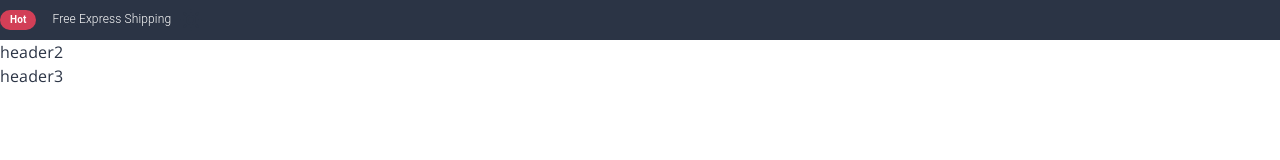
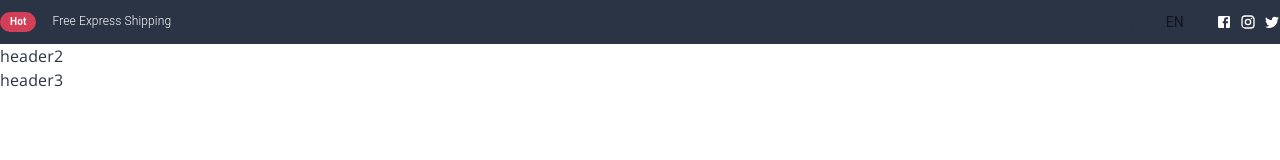
Before and after one commit to saghro/react-ecommerce, a React (Vite) app: page / in a window 1280 px wide. Shown: the top 160 px of the page. Built offline with nearby package versions, Linux system fonts and the light colour scheme.

Commit message:
ajouter les icons

```diff
--- a/src/components/header/Header1.jsx
+++ b/src/components/header/Header1.jsx
@@ -1,33 +1,64 @@
-import { DarkModeOutlined, LightModeOutlined } from "@mui/icons-material";
+import { DarkModeOutlined, ExpandMore, LightModeOutlined } from "@mui/icons-material";
+import FacebookIcon from "@mui/icons-material/Facebook";
+import InstagramIcon from "@mui/icons-material/Instagram";
+import TwitterIcon from "@mui/icons-material/Twitter";
 import { Box, IconButton, Stack, Typography, useTheme } from "@mui/material";
-import { useContext } from "react";
+import List from "@mui/material/List";
+import ListItem from "@mui/material/ListItem";
+import ListItemText from "@mui/material/ListItemText";
+import Menu from "@mui/material/Menu";
+import MenuItem from "@mui/material/MenuItem";
+import { useContext, useState } from "react";
 import { ColorModeContext } from "../../theme";
+
+const options = ["AR", "EN"];
 
 const Header1 = () => {
   const colorMode = useContext(ColorModeContext);
   const theme = useTheme();
+  const [anchorEl, setAnchorEl] = useState(null);
+  const [selectedIndex, setSelectedIndex] = useState(1);
+  const open = Boolean(anchorEl);
+  const handleClickListItem = (event) => {
+    setAnchorEl(event.currentTarget);
+  };
 
+  const handleMenuItemClick = (event, index) => {
+    setSelectedIndex(index);
+    setAnchorEl(null);
+  };
+
+  const handleClose = () => {
+    setAnchorEl(null);
+  };
   return (
     <Box sx={{ bgcolor: "#2B3445" }}>
       <Stack direction={"row"} alignItems={"center"}>
-     <Typography sx={{
-        mr:2,
-        p:"3px 10px",
-        bgcolor:"#D23F57",
-        borderRadius:"12px",
-        fontSize:"10px",
-        fontWeight:"bold",
-        color:"#fff"
-      }} variant="body2">
+        <Typography
+          sx={{
+            mr: 2,
+            p: "3px 10px",
+            bgcolor: "#D23F57",
+            borderRadius: "12px",
+            fontSize: "10px",
+            fontWeight: "bold",
+            color: "#fff",
+          }}
+          variant="body2"
+        >
           Hot
         </Typography>
-      <Typography sx={{
-        fontSize:"12px",
-        fontWeight:300,
-        color:"#fff"
-      }} variant="body2">
+        <Typography
+          sx={{
+            fontSize: "12px",
+            fontWeight: 300,
+            color: "#fff",
+          }}
+          variant="body2"
+        >
           Free Express Shipping
         </Typography>
+        <Box flexGrow={1} />
         <div>
           {theme.palette.mode === "light" ? (
             <IconButton
@@ -40,7 +71,7 @@ const Header1 = () => {
               }}
               color="inherit"
             >
-            <LightModeOutlined />
+              <LightModeOutlined fontSize="small" />
             </IconButton>
           ) : (
             <IconButton
@@ -58,8 +89,63 @@ const Header1 = () => {
           )}
         </div>
 
+        <List
+          component="nav"
+          aria-label="Device settings"
+          sx={{p:0,m:0}}
+        >
+          <ListItem
+
+            id="lock-button"
+            aria-haspopup="listbox"
+            aria-controls="lock-menu"
+            aria-label="when device is locked"
+            aria-expanded={open ? "true" : undefined}
+            onClick={handleClickListItem}
+            sx={{"&:hover":{cursor:"pointer"}}}
+          >
+            <ListItemText
+             sx={{"MuiTypography-root":{fontSize:"11px" , color:"#fff"}, }}
+            secondary={options[selectedIndex]} />
+            <ExpandMore  sx={{fontSize:"16px"}}/>
+          </ListItem>
+        </List>
+        <Menu
+          id="lock-menu"
+          anchorEl={anchorEl}
+          open={open}
+          onClose={handleClose}
+          MenuListProps={{
+            "aria-labelledby": "lock-button",
+            role: "listbox",
+          }}
+        >
+          {options.map((option, index) => (
+            <MenuItem
+             sx={{fontSize:"11px" , p:"3px 10px",minHeight:"10px"}}
+              key={option}
+              selected={index === selectedIndex}
+              onClick={(event) => handleMenuItemClick(event, index)}
+            >
+              {option}
+            </MenuItem>
+          ))}
+        </Menu>
+        <FacebookIcon
+          sx={{
+            fontSize: "16px",
+            color: "#fff",
+          }}
+        />
+        <InstagramIcon
+          sx={{
+            fontSize: "16px",
+            mx: 1,
+            color: "#fff",
+          }}
+        />
+        <TwitterIcon sx={{ fontSize: "16px", color: "#fff" }} />
       </Stack>
-
     </Box>
   );
 };
```
Lines whose indentation alone changed are shown as unchanged.
